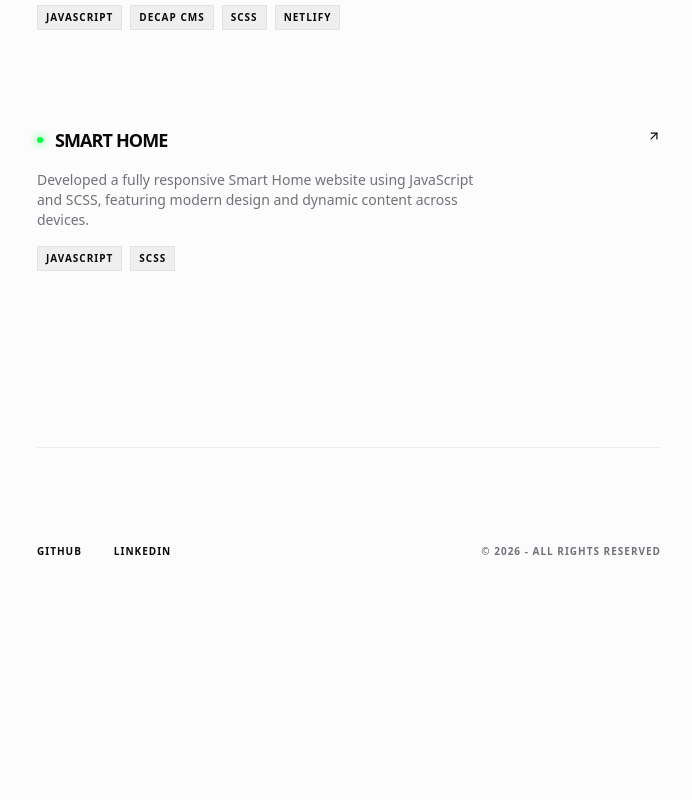
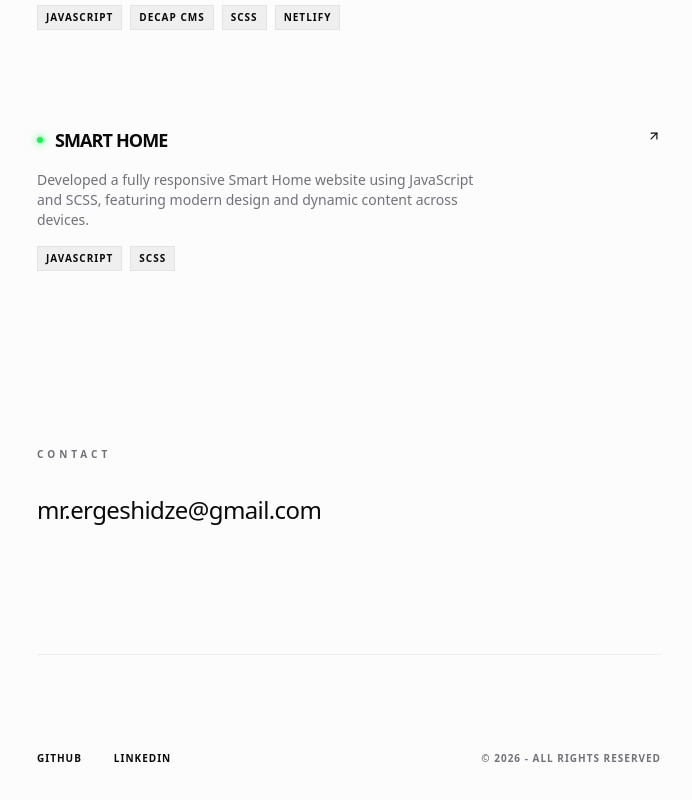
Before and after one commit to DarkLordGeo/next_portfolio, a Next.js app: page / in a window 1280 px wide. Shown: the part 1746-2546 px from the top of the page, without its empty margins (291-983 px from the left). Before the commit the page ends 2465 px from the top, so only its background shows below. Built offline with nearby package versions, Linux system fonts and the light colour scheme.

Commit message:
Added contact email

```diff
--- a/app/page.tsx
+++ b/app/page.tsx
@@ -151,6 +151,14 @@ export default function Home() {
         </div>
       </section>
 
+      {/* contact */}
+
+      <section className="mb-32"><h2 className="text-[10px] font-black uppercase tracking-[0.4em] text-stark-gray mb-8">Contact</h2>
+        <div className="space-y-4">
+          {/* <p className="text-[10px] font-black uppercase tracking-widest text-stark-gray">Get in touch</p> */}
+          <a className="block text-xl md:text-2xl font-light tracking-tight hover:text-accent transition-colors duration-300" href="mailto:mr.ergeshidze@gmail.com">mr.ergeshidze@gmail.com</a>
+        </div></section>
+
       <footer className="pt-24 border-t border-black/5 flex flex-col md:flex-row justify-between items-center gap-8">
         <div className="flex gap-8 text-[10px] font-black uppercase tracking-widest">
           <a className="hover:text-accent transition-colors" href="https://github.com/DarkLordGeo">GitHub</a>
```
